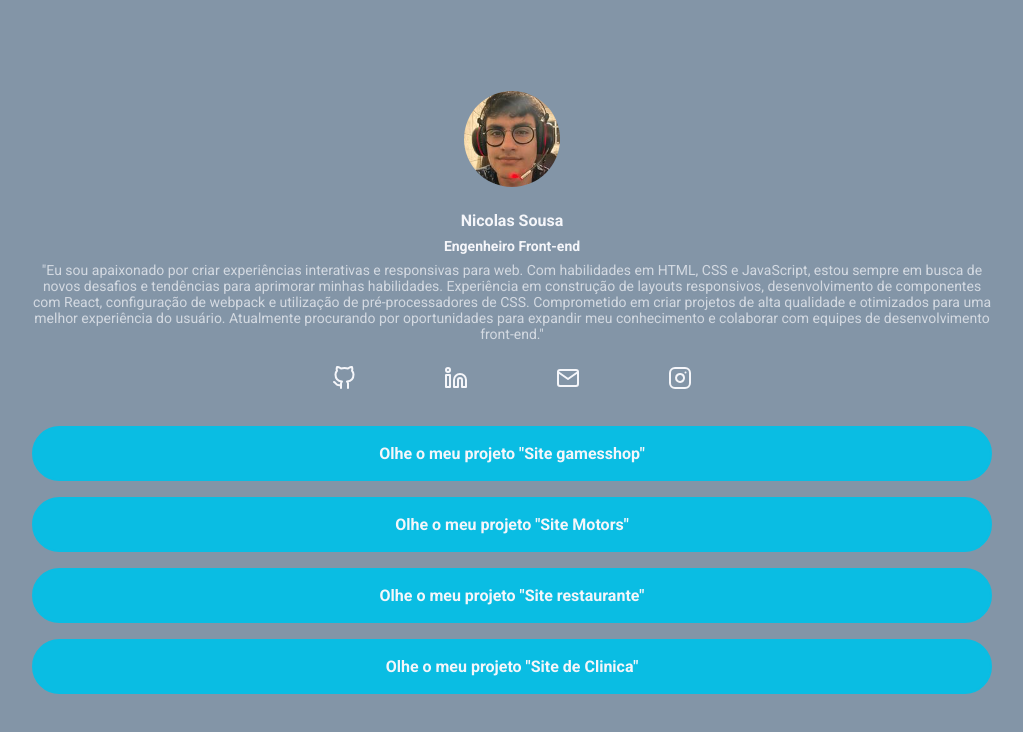
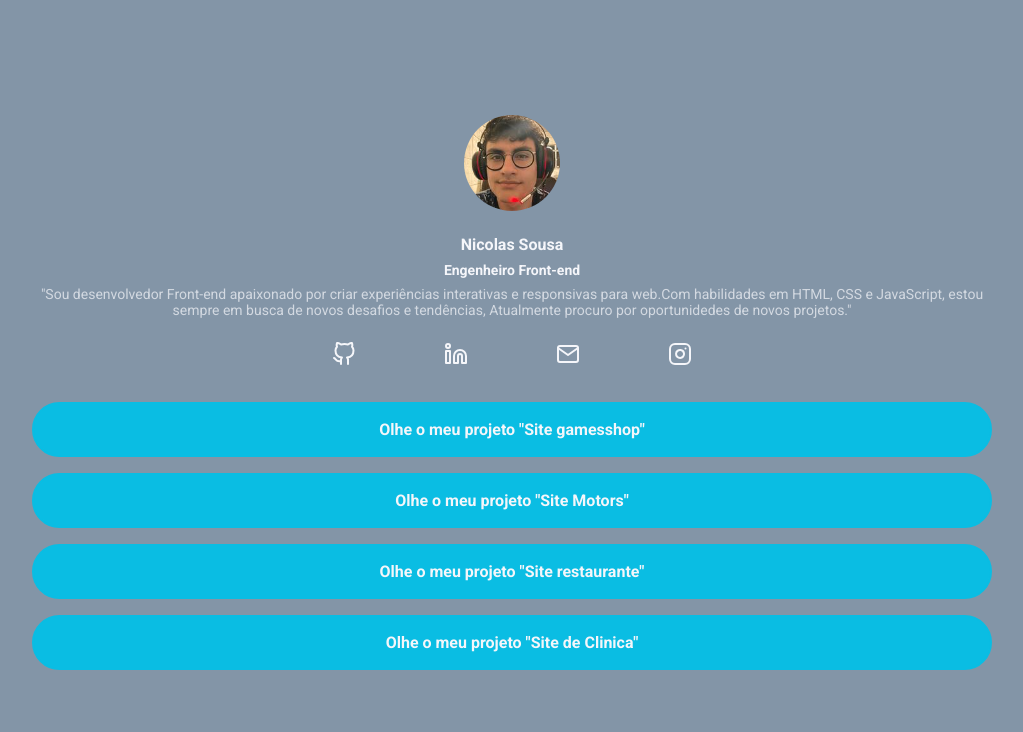
Before and after one commit to nicolas-sou/exercicio_less, a website: page index.html in a window 1280 px wide. Shown: the whole page, without its empty margins (128-1151 px from the left). Drawn offline with Linux system fonts and the light colour scheme.

Commit message:
finalizado

```diff
--- a/index.html
+++ b/index.html
@@ -18,7 +18,7 @@
                 <h1 class="profile-bio-name">Nicolas Sousa</h1>
                 <h2 class="profile-bio-subtitle">Engenheiro Front-end</h2>
                 <p class="profile-bio-description">
-                    "Eu sou apaixonado por criar experiências interativas e responsivas para web. Com habilidades em HTML, CSS e JavaScript, estou sempre em busca de novos desafios e tendências para aprimorar minhas habilidades. Experiência em construção de layouts responsivos, desenvolvimento de componentes com React, configuração de webpack e utilização de pré-processadores de CSS. Comprometido em criar projetos de alta qualidade e otimizados para uma melhor experiência do usuário. Atualmente procurando por oportunidades para expandir meu conhecimento e colaborar com equipes de desenvolvimento front-end."
+                    "Sou desenvolvedor Front-end apaixonado por criar experiências interativas e responsivas para web.Com habilidades em HTML, CSS e JavaScript, estou sempre em busca de novos desafios e tendências, Atualmente procuro por oportunidedes de novos projetos."
                 </p>
             </div>
     </header>
```
Also changed, not shown: src/styles/main.less (+4 -4 lines).
